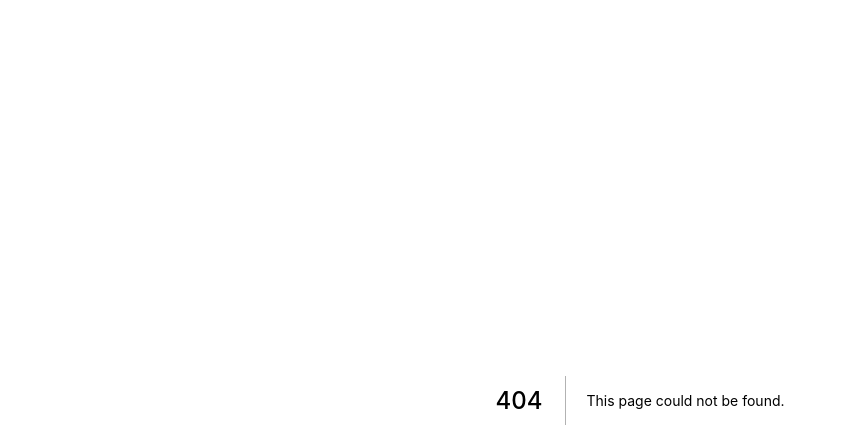
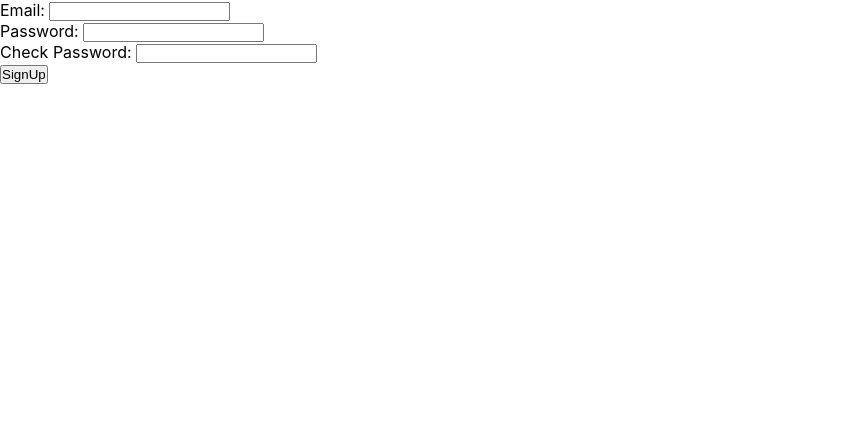
Before and after one commit to nv2late/class_quiz, a Next.js app: page /02-4 in a window 1280 px wide. Before the commit this address had no page. Shown: the top 448 px of the page, without its empty margins (0-847 px from the left). Built offline with nearby package versions, Linux system fonts and the light colour scheme; a web font is replaced by a local one.

Commit message:
Day2 Quiz Complete

```diff
--- /dev/null
+++ b/pages/02-4/index.js
@@ -0,0 +1,50 @@
+import { useState } from 'react';
+
+export default function SignUpPage() {
+  const [email, setEmail] = useState('');
+  const [emailError, setEmailError] = useState('');
+  const [password, setPassword] = useState('');
+  const [passwordError, setPasswordError] = useState('');
+  const [checkPW, setCheckPW] = useState('');
+
+  function onChangeEmail(e) {
+    setEmail(e.target.value);
+  }
+
+  function onChangePassword(e) {
+    setPassword(e.target.value);
+  }
+
+  function onChangePWCheck(e) {
+    setCheckPW(e.target.value);
+  }
+
+  function onClickSignUp(e) {
+    // 1) 이메일에 @가 없으면 에러
+    // 2) 비번이랑 비번확인 다르면 에러
+    // 3) 에러없는 입력은 state를 빈값으로 변경
+    if (email.includes('@') === false) {
+      setEmailError(`이메일은 '@'마크를 포함해야합니다. 확인해주세요!`);
+    } else if (email.includes('@')) {
+      setEmailError('');
+    }
+
+    if (password !== checkPW) {
+      setPasswordError(`비밀번호가 일치하지 않습니다.`);
+    } else if (password === checkPW) {
+      setPasswordError('');
+    }
+  }
+
+  return (
+    <>
+      Email: <input type="text" onChange={onChangeEmail} />
+      <div>{emailError}</div>
+      Password: <input type="password" onChange={onChangePassword} />
+      <div>{passwordError}</div>
+      Check Password: <input type="password" onChange={onChangePWCheck} />
+      <div></div>
+      <button onClick={onClickSignUp}>SignUp</button>
+    </>
+  );
+}
```
Also changed, not shown: pages/02-1/index.js (added, +17 -0 lines), pages/02-2/index.js (added, +16 -0 lines), pages/02-3/index.js (added, +34 -0 lines).
